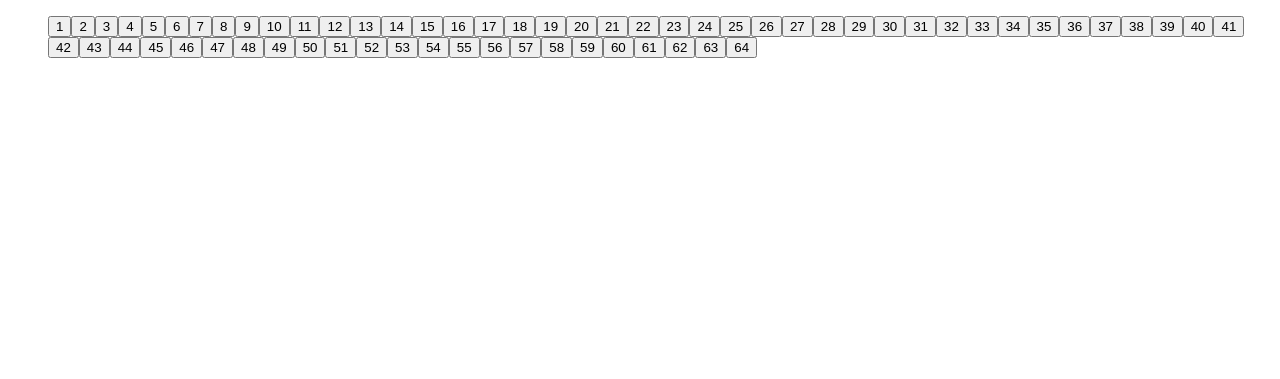
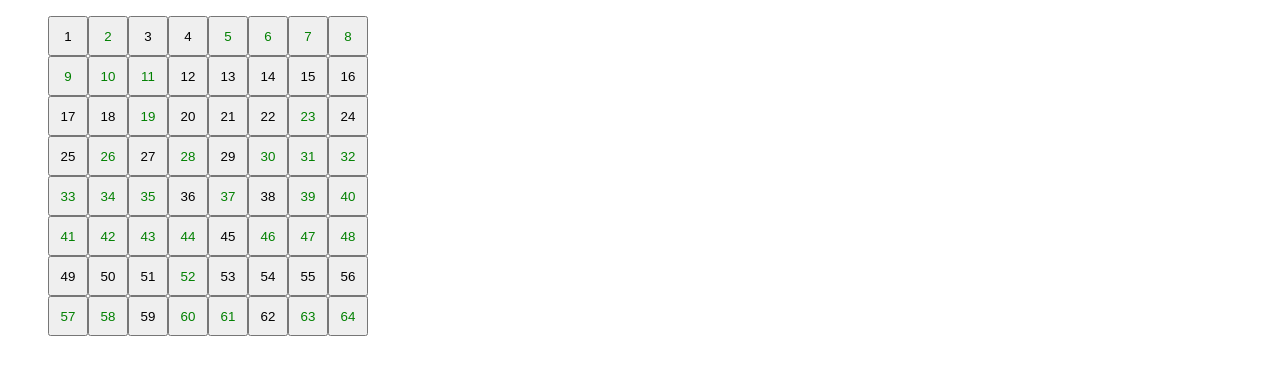
Before and after one commit to TheoJoha/js-the-good-parts, a plain HTML site: page index.html in a window 1280 px wide. Drawn offline with Linux system fonts and the light colour scheme.

Commit message:
Implemented coloring

```diff
--- a/index.html
+++ b/index.html
@@ -8,16 +8,59 @@
 </head>
 
 <body>
-    <ul>
+    <div>
+        <ul>
 
-    </ul>
+        </ul>
+    </div>
     <script>
-        for (let i = 0; i < 64; i++) {
+        // create and style buttons
+        let nrOfButtons = 64
+        for (let i = 0; i < nrOfButtons; i++) {
             let button = document.createElement('button')
-            button.innerText = `${i+1}`
+            button.innerText = `${i + 1}`
+            button.id = `button-number-${i}`
+            console.log(button)
+            button.style.width = "40px"
+            button.style.height = "40px"
             let ul = document.querySelector('ul')
             ul.append(button)
+            let retrievedButton = document.querySelector(`#button-number-${i}`)
+            console.log(button, retrievedButton)
+
         }
+
+        // set size of div containing buttons
+        let div = document.querySelector('div')
+        div.style.width = `${Math.sqrt(nrOfButtons) * 40 + 40}px`
+        div.style.height = `${Math.sqrt(nrOfButtons) * 40 + 40}px`
+
+        // set initial state
+        for (let i = 0; i < nrOfButtons; i++) {
+            if (randomNumber()) {
+                let retrievedButton = document.querySelector(`#button-number-${i}`)
+                retrievedButton.style.color = 'green'
+            }
+        }
+
+        // set intermediate state, i.e. check which states cells should have in next rendering
+        let stateChecker = {}
+        for (let i = 0; i < nrOfButtons; i++) {
+            stateChecker
+        }
+
+
+        // set state after deaths and resurrections
+
+
+
+        // helper functions
+        // generate rand num
+        function randomNumber() {
+            return Math.random() > 0.5
+
+        }
+
 
 
 
```
